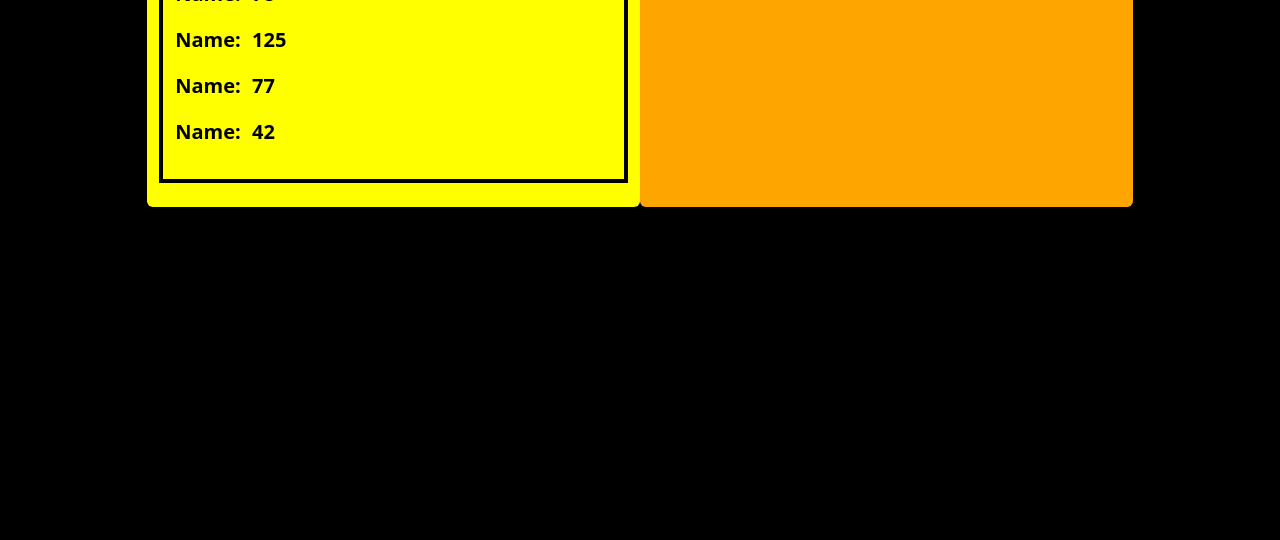
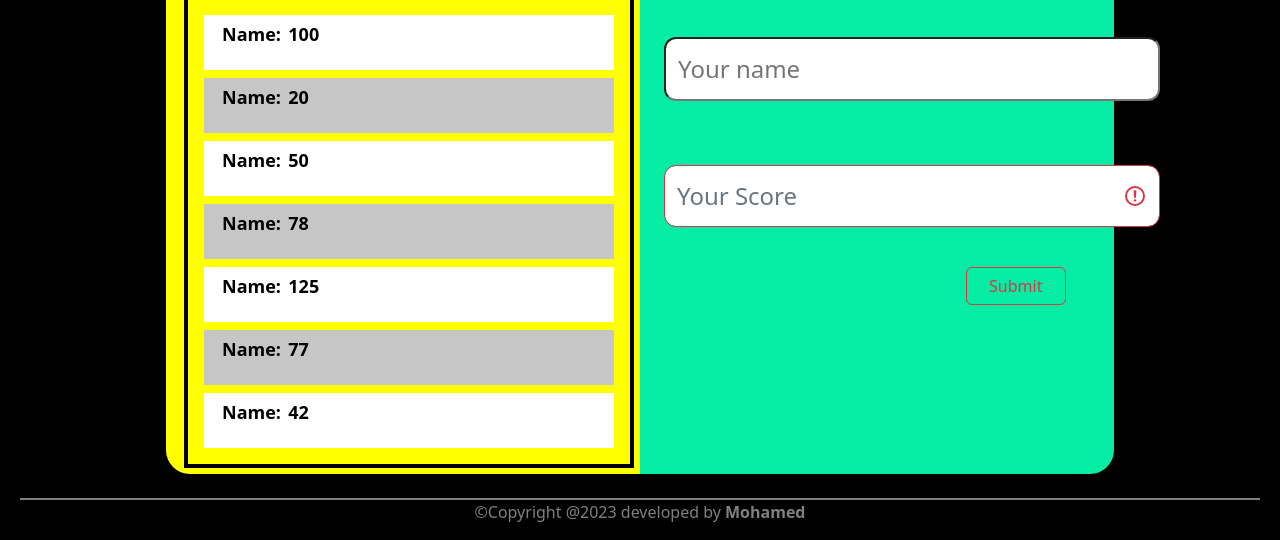
Before and after one commit to MMGGYY66/leaderboard, a website built with webpack: page src/index.html in a window 1280 px wide. Shown: the part 475-1015 px from the top of the page. Before the commit the page ends 800 px from the top, so only its background shows below. Built offline with nearby package versions, Linux system fonts and the light colour scheme.

Commit message:
Add heading and the form element in the right side in index.html file

```diff
--- a/src/index.html
+++ b/src/index.html
@@ -15,18 +15,18 @@
 </head>
 
 <body>
-  <div class="container-fluid px-4">
+  <div class="container-fluid px-2">
     <div class="row">
-      <h1 class="display-1 px-5 my-4">Leaderboard</h1>
+      <h1 class="display-4 px-5 text-center">Leaderboard<span><img src="./src/images/leaderboard.png" alt=""></span></h1>
     </div>
 
-    <div class="container content mt-5">
+    <div class="container content mt-4">
       <div class="row">
-        <div class="col-md-6 left rounded">
+        <div class="col-md-6 left">
           <div class="container">
-            <div class="row recent pt-4">
+            <div class="row recent pt-3">
               <h2 class="col-md-9 h1">Recent scores</h2>
-              <button class="col-md-3 btn btn-success" type="submit">Refresh</button>
+              <button class="col-md-3 btn btn-outline-danger" type="submit">Refresh</button>
             </div>
           </div>
 
@@ -62,17 +62,45 @@
           </div>
         </div>
 
-        <div class="col-md-6 right rounded">right</div>
+        <div class="col-md-6 right">
+          <div class="container">
+            <div class="row form pt-3">
+              <h2 class="col-md-9 h1">Add your score</h2>
+
+              <form class="form my-4 d-flex">
+                <div>
+                  <input type="text" class="form-contol is-invalid my-4" id="name" placeholder="Your name" required>
+                  <label for="name" class="form-label"></label>
+                </div>
+
+                <div>
+                  <input type="number" class="form-control is-invalid my-3" name="score" id="score" min="1"
+                    placeholder="Your Score" required>
+                  <label for="score" class="form-label"></label>
+                </div>
+
+                <button class="col-md-3 btn btn-outline-danger" type="submit">Submit</button>
+              </form>
+            </div>
+          </div>
+        </div>
       </div>
     </div>
-  </div>
 
-  <footer></footer>
+    <!-- Footer section -->
+    <section class="container-fluid">
+      <footer>
+        <p>
+          &copy;Copyright @2023 developed by
+          <a href="https://github.com/MMGGYY66" target="_blank"><strong>Mohamed</strong></a>
+        </p>
+      </footer>
+    </section>
 
-  <!-- JavaScript Bundle with Popper -->
-  <script src="https://cdn.jsdelivr.net/npm/bootstrap@5.2.3/dist/js/bootstrap.bundle.min.js"
-    integrity="sha384-kenU1KFdBIe4zVF0s0G1M5b4hcpxyD9F7jL+jjXkk+Q2h455rYXK/7HAuoJl+0I4"
-    crossorigin="anonymous"></script>
+    <!-- JavaScript Bundle with Popper -->
+    <script src="https://cdn.jsdelivr.net/npm/bootstrap@5.2.3/dist/js/bootstrap.bundle.min.js"
+      integrity="sha384-kenU1KFdBIe4zVF0s0G1M5b4hcpxyD9F7jL+jjXkk+Q2h455rYXK/7HAuoJl+0I4"
+      crossorigin="anonymous"></script>
 </body>
 
 </html>
--- a/src/styles/main.css
+++ b/src/styles/main.css
@@ -1,20 +1,22 @@
 body {
   background: #000;
-  color: rgb(235, 228, 228);
+  color: #fff;
 }
 
 .content {
-  width: 80%;
+  width: 75%;
 }
 
 .left {
   background-color: yellow;
   color: black;
+  border-radius: 24px 0 0 24px;
 }
 
 .right {
-  background-color: orange;
+  background-color: #05eda4;
   color: black;
+  border-radius: 0 24px 24px 0;
 }
 
 .recent {
@@ -25,17 +27,77 @@ body {
   justify-items: center;
 }
 
+.scores {
+  display: flex;
+  margin: 8px;
+  flex-direction: row;
+  align-items: center;
+  align-content: start;
+  justify-content: start;
+  padding: 6px;
+}
+
 .scores-row {
   border: 4px solid black;
-  margin: 24px 0;
-  padding: 16px 12px;
+  margin: 6px;
+  flex-direction: column;
+  justify-content: start;
+  align-items: center;
+  padding: 8px;
 }
 
-.scores {
-  justify-content: start;
+.scores-row .scores:nth-child(even) {
+  background-color: #c6c6c6;
+}
+
+.scores-row .scores:nth-child(odd) {
+  background-color: #fff;
+}
+
+.scores-row .scores:nth-child(even):hover {
+  background-color: #05eda4;
+}
+
+.scores-row .scores:nth-child(odd):hover {
+  background-color: #f00;
+  color: white;
 }
 
 .scores p {
-  font-size: 20px;
+  font-size: 18px;
   font-weight: 600;
 }
+
+.form {
+  width: 100%;
+  flex-direction: column;
+  justify-content: flex-end;
+  justify-items: end;
+  align-items: start;
+}
+
+.form input {
+  width: 62vh;
+  font-size: 24px;
+  padding: 12px;
+  border-radius: 12px;
+}
+
+form button {
+  align-self: end;
+  font-size: 34px;
+  font-weight: 700;
+}
+
+footer {
+  border-top: 2px solid gray;
+  box-sizing: border-box;
+  margin-top: 24px;
+  color: gray;
+  text-align: center;
+}
+
+footer a {
+  text-decoration: none;
+  color: gray;
+}
--- a/webpack.config.js
+++ b/webpack.config.js
@@ -17,7 +17,7 @@ module.exports = {
     static: {
       directory: path.resolve(__dirname, 'dist'),
     },
-    port: 3000,
+    port: 8080,
     open: true,
     hot: true,
     compress: true,
@@ -43,10 +43,6 @@ module.exports = {
         test: /\.(png|svg|jpg|jpeg|gif)$/i,
         type: 'asset/resource',
       },
-      {
-        test: /\.(woff|woff2|eot|ttf|otf)$/i,
-        type: 'asset/resource',
-      },
     ],
   },
   plugins: [
```
Also changed, not shown: src/images/github.svg (added), src/images/leaderboard.png (added), src/index.js (line endings or trailing spaces).
